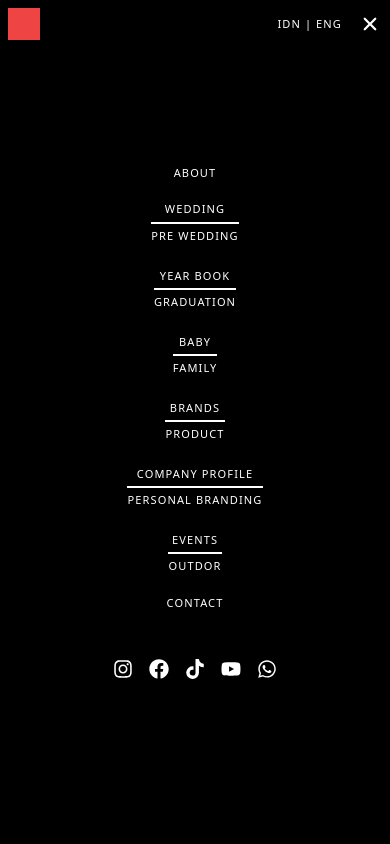
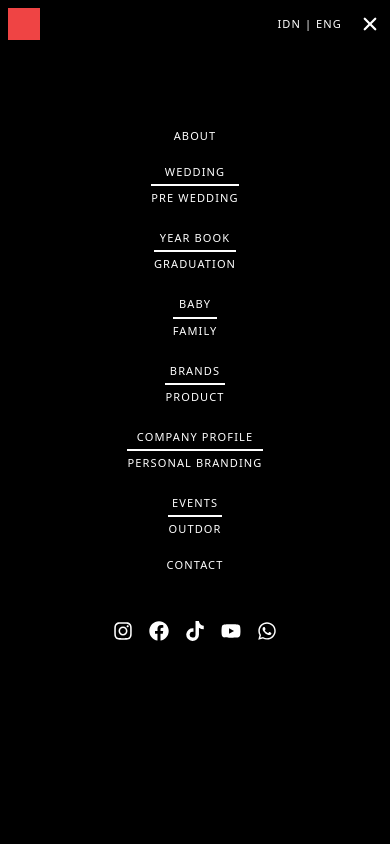
Before and after one commit to ndsanja/mili, a Next.js app: page / in a window 390 px wide. Both pictures are taken after a click on the icon 370 px from the left and 24 px from the top of the page. Shown: the top 844 px of the page. Built offline with nearby package versions, Linux system fonts and the light colour scheme.

Commit message:
fix fungsi scroll ing mobile menu

```diff
--- a/components/Header/Nav.tsx
+++ b/components/Header/Nav.tsx
@@ -70,8 +70,8 @@ const Nav = () => {
                 </div>
               </div>
             </div>
-            <div className="h-screen w-screen flex flex-col items-center justify-center overflow-y-scroll">
-              <div className="uppercase tracking-widest text-label-small flex flex-col justify-center items-center w-full h-full text-white space-y-4 mt-8 mb-8">
+            <div className="h-screen w-screen flex flex-col  overflow-y-scroll">
+              <div className="uppercase tracking-widest text-label-small flex flex-col items-center w-full h-full text-white space-y-4 mt-32 md:mt-44 mb-8">
                 <div className="">About</div>
                 <div className=" flex flex-col justify-center items-center divide-y-2 divide-white">
                   <h1 className="py-1">Wedding</h1>
```
